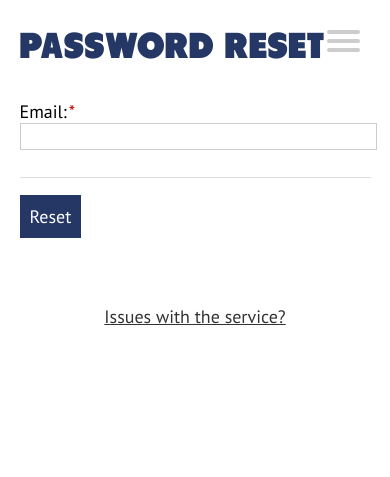
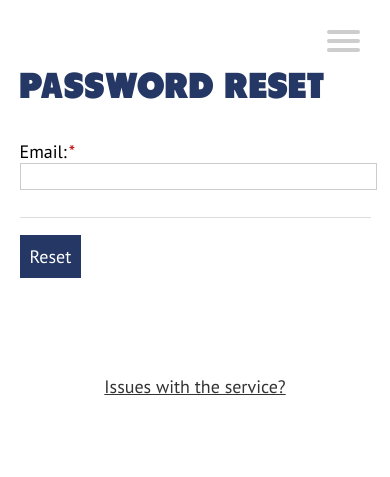
Before and after one commit to partio-scout/kululasku, a Django app: page /accounts/password/reset/ in a window 390 px wide. Shown: the top 477 px of the page. Run offline with Django 3.2, Linux system fonts and the light colour scheme; parts of the project's set-up code (start-up, migrations or seed data) failed here and were passed over; some libraries are stand-ins or nearby versions.

Commit message:
stupid big margin for ios

```diff
--- a/static/expenseapp/css/style.css
+++ b/static/expenseapp/css/style.css
@@ -267,6 +267,13 @@ h2, h3 {
 
 /* If the screen size is 1201px wide or more, set the font-size of <div> to 80px */
 @media screen and (min-width: 1201px) {
+  #main {
+    margin: 0 auto;
+    overflow: hidden;
+    padding: 0 5vw;
+    background: #fff;
+  }
+
   body {
     font-size: 18px;
   }
@@ -389,6 +396,14 @@ h2, h3 {
 
 /* If the screen size is 1000px wide or less, set the font-size of <div> to 16px */
 @media screen and (max-width: 1200px) {
+
+  #main {
+    margin: 40px auto 0;
+    overflow: hidden;
+    padding: 0 5vw;
+    background: #fff;
+  }
+
   body {
     font-size: 18px;
   }
@@ -499,12 +514,12 @@ a {
   text-decoration: none;
 }
 
-#main {
+/* #main {
   margin: 0 auto;
   overflow: hidden;
   padding: 0 5vw;
   background: #fff;
-}
+} */
 
 .main-column {
   float: left;
@@ -834,7 +849,8 @@ dd {
 }
 
 .support {
-  margin-top: 50px;
+  margin-top: 80px;
+  margin-bottom: 80px;
   text-align: center;
 }
 .support a {
```
